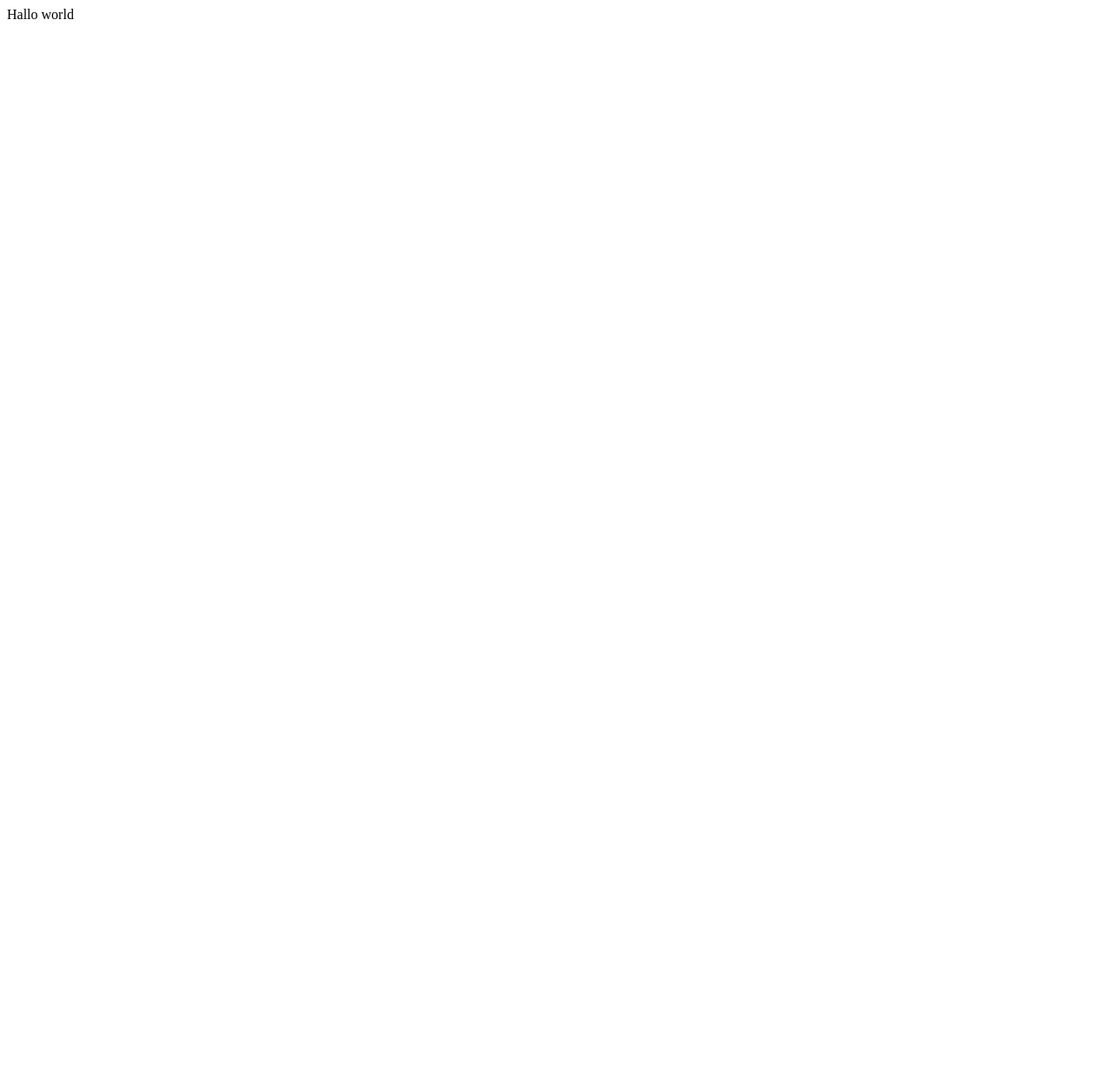
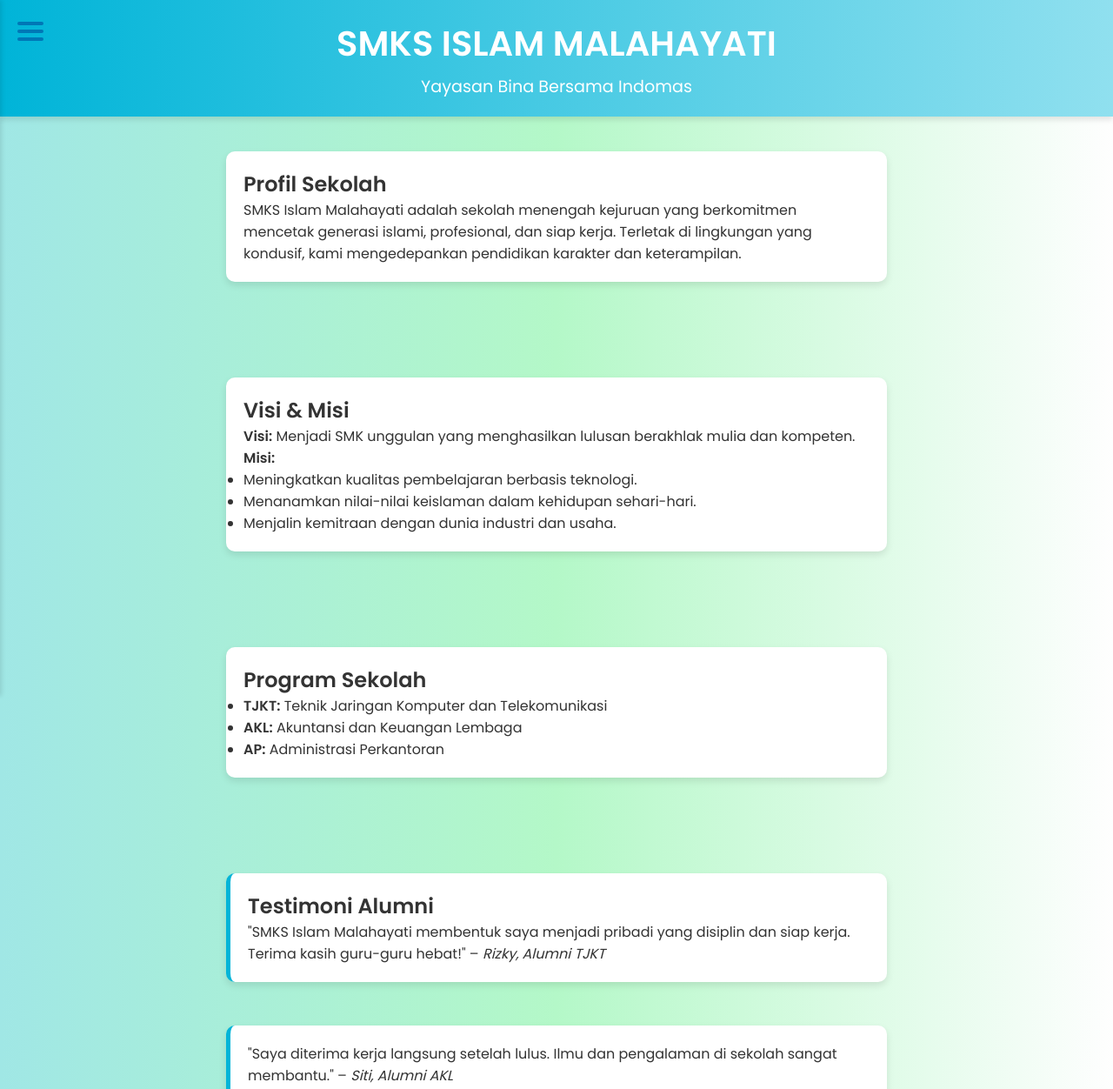
Before and after one commit to irawanalif666-prog/irawanalif666-prog.github.io, a plain HTML site: page index.html in a window 1280 px wide. Shown: the top 1252 px of the page at 87% size. Before the commit the page ends 800 px from the top, so only its background shows below. Drawn offline with Linux system fonts and the light colour scheme.

Commit message:
Update index.html

```diff
--- a/index.html
+++ b/index.html
@@ -1 +1,236 @@
-Hallo world
+<!DOCTYPE html>
+<html lang="id">
+<head>
+  <meta charset="UTF-8" />
+  <meta name="viewport" content="width=device-width, initial-scale=1.0" />
+  <title>SMKS Islam Malahayati</title>
+  <link href="https://fonts.googleapis.com/css2?family=Poppins:wght@400;600&display=swap" rel="stylesheet">
+  <style>
+    /* Reset & Font */
+    * {
+      margin: 0;
+      padding: 0;
+      box-sizing: border-box;
+      font-family: 'Poppins', sans-serif;
+    }
+
+    body {
+      background: linear-gradient(to right, #a0e7e5, #b4f8c8, #fefefe);
+      color: #333;
+    }
+
+    header {
+      background: linear-gradient(to right, #00b4d8, #90e0ef);
+      padding: 20px;
+      text-align: center;
+      color: white;
+      box-shadow: 0 4px 6px rgba(0,0,0,0.1);
+    }
+
+    header h1 {
+      font-size: 2.5em;
+    }
+
+    header p {
+      font-size: 1.2em;
+      margin-top: 5px;
+    }
+
+    nav {
+      position: fixed;
+      top: 20px;
+      left: 20px;
+      z-index: 1000;
+    }
+
+    .menu-toggle {
+      width: 30px;
+      height: 25px;
+      cursor: pointer;
+    }
+
+    .menu-toggle div {
+      background: #0077b6;
+      height: 4px;
+      margin: 5px 0;
+      border-radius: 2px;
+    }
+
+    .sidebar {
+      position: fixed;
+      top: 0;
+      left: -250px;
+      width: 250px;
+      height: 100%;
+      background: #caf0f8;
+      padding: 20px;
+      transition: left 0.3s ease;
+      box-shadow: 2px 0 5px rgba(0,0,0,0.1);
+    }
+
+    .sidebar.active {
+      left: 0;
+    }
+
+    .sidebar h2 {
+      margin-bottom: 20px;
+      color: #0077b6;
+    }
+
+    .sidebar a {
+      display: block;
+      margin: 10px 0;
+      color: #023e8a;
+      text-decoration: none;
+      font-weight: 600;
+    }
+
+    section {
+      padding: 40px 20px;
+      max-width: 800px;
+      margin: auto;
+    }
+
+    .card {
+      background: white;
+      padding: 20px;
+      margin-bottom: 30px;
+      border-radius: 10px;
+      box-shadow: 0 4px 8px rgba(0,0,0,0.1);
+      animation: fadeIn 1s ease;
+    }
+
+    @keyframes fadeIn {
+      from {opacity: 0; transform: translateY(20px);}
+      to {opacity: 1; transform: translateY(0);}
+    }
+
+    .testimoni {
+      display: flex;
+      flex-direction: column;
+      gap: 20px;
+    }
+
+    .testimoni .card {
+      border-left: 5px solid #00b4d8;
+    }
+
+    form {
+      display: flex;
+      flex-direction: column;
+      gap: 15px;
+    }
+
+    input, textarea {
+      padding: 10px;
+      border: 1px solid #ccc;
+      border-radius: 5px;
+    }
+
+    button {
+      padding: 10px;
+      background: #00b4d8;
+      color: white;
+      border: none;
+      border-radius: 5px;
+      cursor: pointer;
+    }
+
+    button:hover {
+      background: #0077b6;
+    }
+
+    @media (max-width: 600px) {
+      header h1 {
+        font-size: 1.8em;
+      }
+
+      .sidebar {
+        width: 200px;
+      }
+    }
+  </style>
+</head>
+<body>
+
+  <nav>
+    <div class="menu-toggle" onclick="toggleSidebar()">
+      <div></div>
+      <div></div>
+      <div></div>
+    </div>
+  </nav>
+
+  <div class="sidebar" id="sidebar">
+    <h2>Menu</h2>
+    <a href="#profil">Profil Sekolah</a>
+    <a href="#visi">Visi & Misi</a>
+    <a href="#program">Program Sekolah</a>
+    <a href="#kontak">Kontak</a>
+  </div>
+
+  <header>
+    <h1>SMKS ISLAM MALAHAYATI</h1>
+    <p>Yayasan Bina Bersama Indomas</p>
+  </header>
+
+  <section id="profil">
+    <div class="card">
+      <h2>Profil Sekolah</h2>
+      <p>SMKS Islam Malahayati adalah sekolah menengah kejuruan yang berkomitmen mencetak generasi islami, profesional, dan siap kerja. Terletak di lingkungan yang kondusif, kami mengedepankan pendidikan karakter dan keterampilan.</p>
+    </div>
+  </section>
+
+  <section id="visi">
+    <div class="card">
+      <h2>Visi & Misi</h2>
+      <p><strong>Visi:</strong> Menjadi SMK unggulan yang menghasilkan lulusan berakhlak mulia dan kompeten.</p>
+      <p><strong>Misi:</strong></p>
+      <ul>
+        <li>Meningkatkan kualitas pembelajaran berbasis teknologi.</li>
+        <li>Menanamkan nilai-nilai keislaman dalam kehidupan sehari-hari.</li>
+        <li>Menjalin kemitraan dengan dunia industri dan usaha.</li>
+      </ul>
+    </div>
+  </section>
+
+  <section id="program">
+    <div class="card">
+      <h2>Program Sekolah</h2>
+      <ul>
+        <li><strong>TJKT:</strong> Teknik Jaringan Komputer dan Telekomunikasi</li>
+        <li><strong>AKL:</strong> Akuntansi dan Keuangan Lembaga</li>
+        <li><strong>AP:</strong> Administrasi Perkantoran</li>
+      </ul>
+    </div>
+  </section>
+
+  <section class="testimoni">
+    <div class="card">
+      <h2>Testimoni Alumni</h2>
+      <p>"SMKS Islam Malahayati membentuk saya menjadi pribadi yang disiplin dan siap kerja. Terima kasih guru-guru hebat!" – <em>Rizky, Alumni TJKT</em></p>
+    </div>
+    <div class="card">
+      <p>"Saya diterima kerja langsung setelah lulus. Ilmu dan pengalaman di sekolah sangat membantu." – <em>Siti, Alumni AKL</em></p>
+    </div>
+  </section>
+
+  <section id="kontak">
+    <div class="card">
+      <h2>Formulir Kontak</h2>
+      <form>
+        <input type="text" placeholder="Nama Anda" required />
+        <input type="email" placeholder="Email Anda" required />
+        <textarea rows="4" placeholder="Pesan Anda"></textarea>
+        <button type="submit">Kirim</button>
+      </form>
+    </div>
+  </section>
+
+  <script>
+    function toggleSidebar() {
+      document.getElementById('sidebar').classList.toggle('active');
+    }
+  </script>
+</body>
+</html>
```
